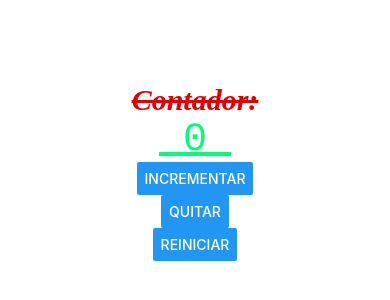
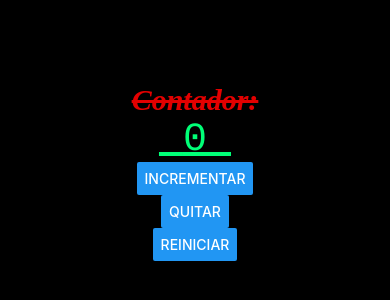
Before and after one commit to AleVazquez1313/JSparaprincipiantes, a React Native app in the folder intro2/: screen / in a window 390 px wide. Shown: the part 250-550 px from the top of the page. Built offline with nearby package versions, Linux system fonts and the light colour scheme.

Commit message:
cambie el color

```diff
--- a/intro2/App.js
+++ b/intro2/App.js
@@ -31,7 +31,7 @@ let[contador,setContador] = useState(0);
 const styles = StyleSheet.create({
   container: {
     flex: 1, //Definir sus espacios
-    backgroundColor: '#ffffffff', //color del fondo
+    backgroundColor: '#000000ff', //color del fondo
     alignItems: 'center', //posicion de los elementos en posicion x (star, end, center)
     justifyContent: 'center', //posicion de los elementos en posicion y (star, end, center)
   },
```
